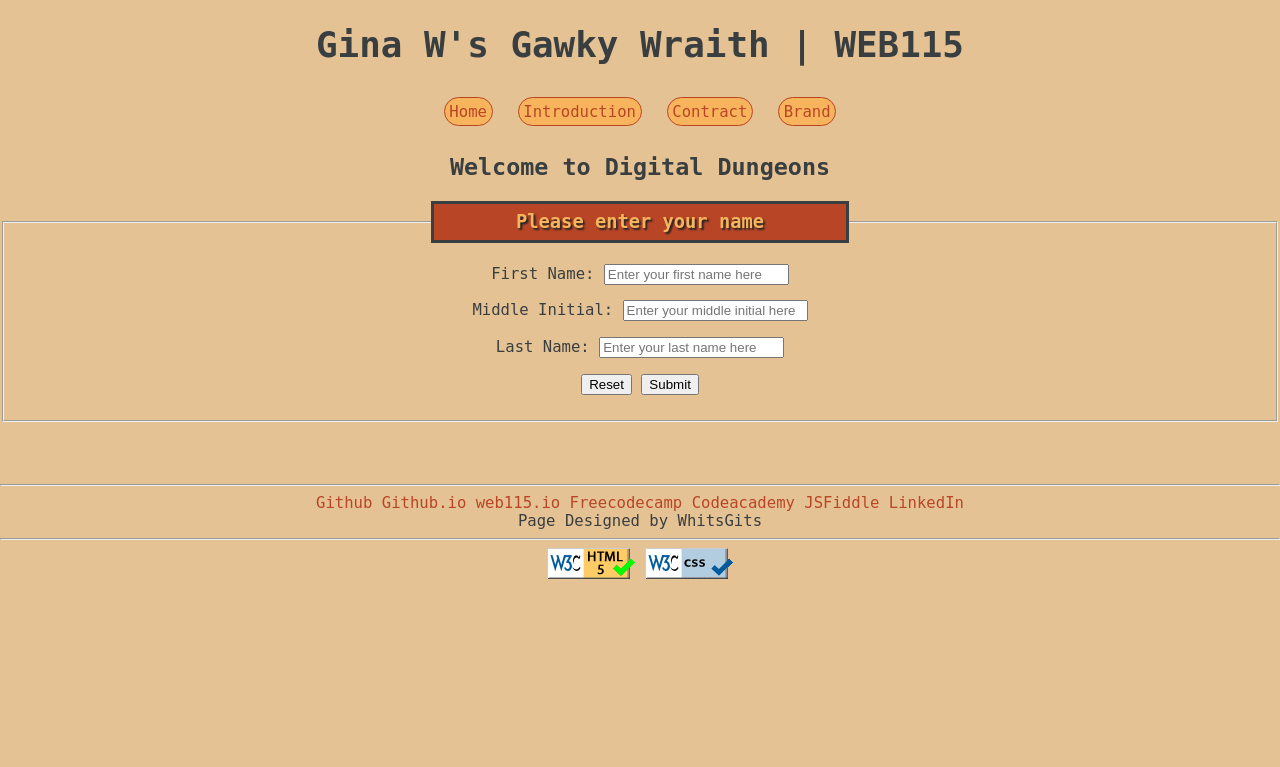
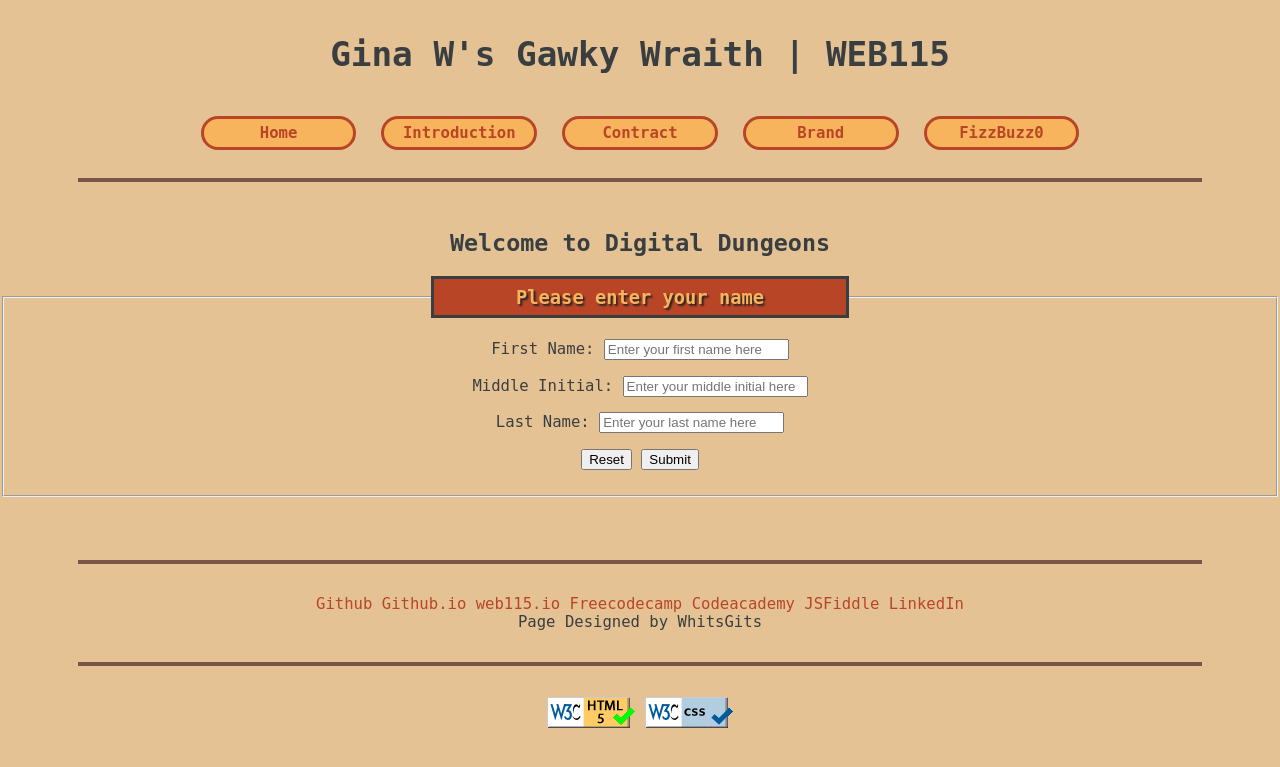
Before and after one commit to gwhitle/gwhitle.github.io, a PHP site: page /web115/fizzbuzz0.html in a window 1280 px wide. Shown: the top 767 px of the page. Run offline with PHP 8.4, Linux system fonts and the light colour scheme.

Commit message:
updated header and footer css
updated header and footer css, added missing fizzbuzz0 link

```diff
--- a/web115/components/footer.html
+++ b/web115/components/footer.html
@@ -1,7 +1,6 @@
 <footer>
-    <hr>
     <nav>
-
+        <hr>
         <a href="https://github.com/gwhitle">Github</a>
         <a href="https://gwhitle.github.io/">Github.io</a>
         <a href="https://gwhitle.github.io/web115">web115.io</a>
--- a/web115/components/header.html
+++ b/web115/components/header.html
@@ -5,5 +5,7 @@
         <a href="introduction.html">Introduction</a>
         <a href="contract.html">Contract</a>
         <a href="brand.html">Brand</a>
+        <a href="fizzbuzz0.html">FizzBuzz0</a>
+        <hr>
     </nav>
 </header>
--- a/web115/styles/default.css
+++ b/web115/styles/default.css
@@ -10,16 +10,17 @@ body {
 }
 
 h1 {
-    font-size: 2.3em;
+    margin: 1em;
+    font-size: 2.2em;
 }
-
+/*-------------link styles-------------*/
 a:link {
     color: #B94527;
     text-decoration: none;
 }
 
 a:visited {
-    color: #795548;
+    color: #B94527;
     text-decoration: none;
 }
 
@@ -28,15 +29,37 @@ a:hover {
     text-decoration-color: #393E41;
 }
 
+header nav a:hover {
+    color: #795548;
+    border: .22em solid #795548;
+    text-decoration: none;
+}
+/*-------------End link styles-------------*/
+
+/*-------------header and footer styles-------------*/
+header nav hr{
+        margin: 1.3em 5em 3em;
+        border: .15em solid #795548;
+}
+
 header nav a {
+    width: 9em;
+    font-weight:bold;
+    font-size: 1em;
     display: inline-block;
-    border: .07em solid #B94527;
+    border: .22em solid #B94527;
     border-radius: 5em;
     background-color: #F8B45C;
     margin: .5em;
     padding: .3em;
 }
 
+footer nav hr{
+    margin: 2em 5em;
+    border: .15em solid #795548;
+}
+
+/*-------------End header and footer styles-------------*/
 /*-------------web115 index styles-------------*/
 
 
```
